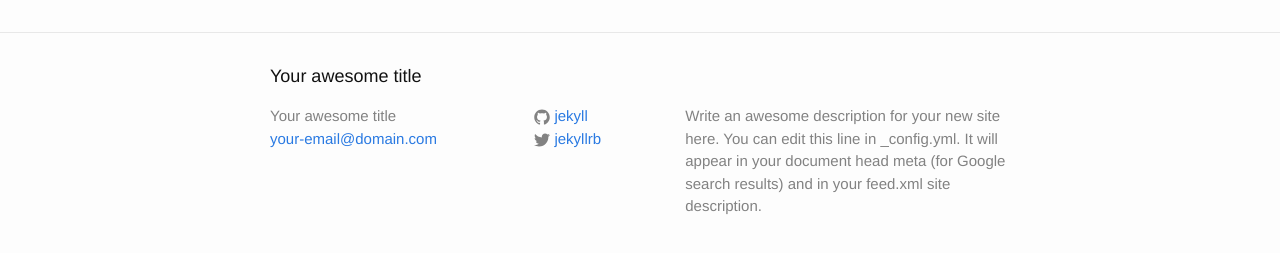
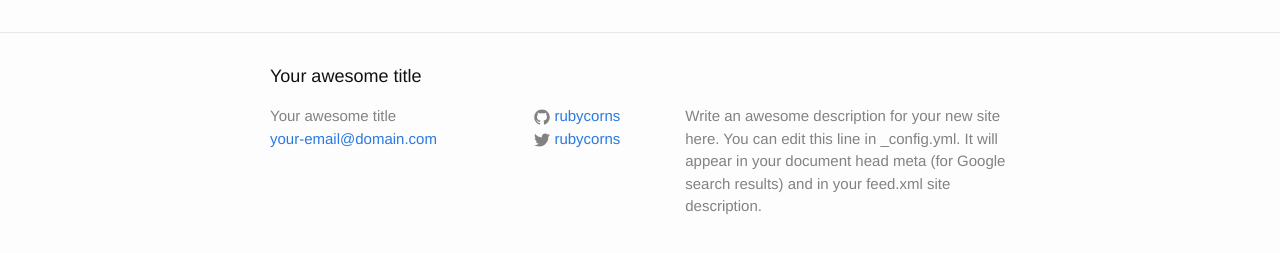
Before and after one commit to rubycorns/rubycorns.club, a Jekyll site: the page built from index.html, in a window 1280 px wide. Shown: the part 264-517 px from the top of the page. Built offline with Jekyll 4.4.1, drawn with Linux system fonts in a browser that asks for light colours.

Commit message:
try some config changes

```diff
--- a/_config.yml
+++ b/_config.yml
@@ -5,10 +5,10 @@
   Write an awesome description for your new site here. You can edit this
   line in _config.yml. It will appear in your document head meta (for
   Google search results) and in your feed.xml site description.
-baseurl: "" # the subpath of your site, e.g. /blog/
-url: "http://yourdomain.com" # the base hostname & protocol for your site
-twitter_username: jekyllrb
-github_username:  jekyll
+baseurl: "/jekyll/" # the subpath of your site, e.g. /blog/
+url: "http://rubycorns.club" # the base hostname & protocol for your site
+twitter_username: rubycorns
+github_username:  rubycorns
 
 # Build settings
 markdown: kramdown
```
